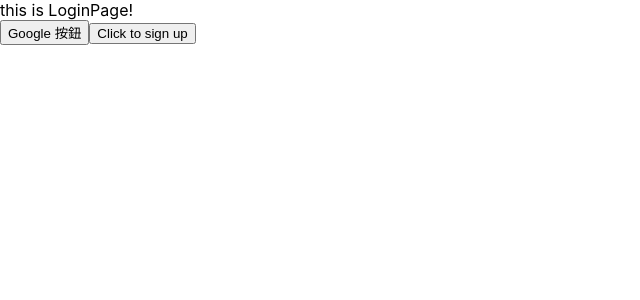
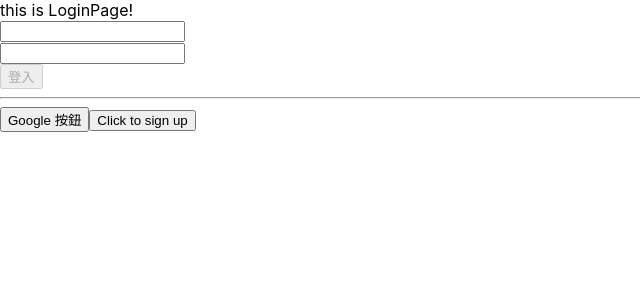
Before and after one commit to troysun95/refresh-refrige-project, a React (Create React App) app: page /login in a window 1280 px wide. Shown: the top 300 px of the page, without its empty margins (0-640 px from the left). Built offline with nearby package versions, Linux system fonts and the light colour scheme; no server answers.

Commit message:
feat(LoginPage) : add login with email and password ; add funcition to check if user's collection set up ; add login alert

```diff
--- a/src/contexts/AuthContext.js
+++ b/src/contexts/AuthContext.js
@@ -1,5 +1,3 @@
-
-//ver 2.0 , 改寫 驗證
 import { createContext, useContext, useState, useEffect } from "react";
 import {
     browserLocalPersistence,
@@ -13,6 +11,7 @@ const AuthContext = createContext();
 export const AuthProvider = ({ children }) => {
     const [isAuthenticated, setIsAuthenticated] = useState(false);
     const [isPersistSet, setIsPersistSet] = useState(false)
+    const [isUsercollectionExist, setIsUsercollectionExist] = useState(false)
     // 初始化持久性設定，先進行持久性設定
     useEffect(() => {
         const initializeAuth = async () => {
@@ -31,7 +30,7 @@ export const AuthProvider = ({ children }) => {
     useEffect(() => {
         const unsubscribe = onAuthStateChanged(auth, (user) => {
             if (user) {
-                console.log("使用者已登入:", user);
+                //console.log("使用者已登入:", user);
                 setIsAuthenticated(true);
                 if(!isPersistSet){
                     setPersistence(auth, browserLocalPersistence);
@@ -53,6 +52,8 @@ export const AuthProvider = ({ children }) => {
             value={{
                 isAuthenticated,
                 setIsAuthenticated,
+                isUsercollectionExist,
+                setIsUsercollectionExist,
             }}
         >
             {children}
--- a/src/pages/HomePage.jsx
+++ b/src/pages/HomePage.jsx
@@ -27,7 +27,7 @@ const HomePage = ()=>{
 
     useEffect(()=>{
         //嘗試拉 firebase 資料進來
-        fetchAllDatas()
+        //fetchAllDatas()
     },[])
     return(
         <>
--- a/src/pages/LoginPage.jsx
+++ b/src/pages/LoginPage.jsx
@@ -1,19 +1,199 @@
-import { signInWithPopup } from "firebase/auth";
+import { signInWithEmailAndPassword, signInWithPopup } from "firebase/auth";
 import { useNavigate } from "react-router-dom";
-import {auth, provide} from "../config/firebase"
+import {auth, provide} from "../config/firebase";
+import Swal from "sweetalert2";
+import {db} from "../config/firebase"
+import { setDoc , getDoc, doc} from "firebase/firestore";
+import { useAuth } from "../contexts/AuthContext";
+import {  useEffect, useState } from "react";
 
 const LoginPage =()=>{
     const navigate = useNavigate();
-    const handleLogin = async()=>{
-        const result = await signInWithPopup(auth, provide)
-        navigate('/home')
-        //console.log(' 登入跳轉 home', result.user.displayName)
+    const {setIsUsercollectionExist} = useAuth()
+    const [loginInput, setLoginInput] = useState({
+        email: "",
+        password: ""
+    })
+    const [validLabel, setValidLabel] = useState({
+        email:"",
+        password: ""
+    })
+    const [isValid, setIsValid]=useState({
+        email: false,
+        password: false
+    })
+    const [loginDisabled, setLoginDisabled] = useState(true)
+
+    const updateBtnDisabled = ()=>{
+        if(isValid.email && isValid.password){
+            setLoginDisabled(false)
+        }else{
+            setLoginDisabled(true)
+            console.log(loginInput.password)
+        }
     }
 
+    const updateIsItemValid = (isItemValid, itemName)=>{
+        if(isItemValid){
+            setIsValid((prev)=>({
+                ...prev,
+                [itemName]: true
+            }))
+        }else{
+            setIsValid((prev)=>({
+                ...prev,
+                [itemName]: false
+            }))
+        }
+    }
+
+
+    //監聽 input 與 檢查
+    const handleInputChange = (event)=>{
+        //宣報變數儲存會使用到的物件
+        const { name, value } =  event.target;
+        setLoginInput((prev)=>({
+            ...prev,
+            [name]:value,
+        }))
+        //檢驗是否有效
+        if(value.trim().length > 0 ){
+            //email 條件
+            if(name === "email") {
+                //條件
+                const emailRegex = /^[a-zA-Z0-9._%+-]+@[a-zA-Z0-9.-]+\.[a-zA-Z]{2,}$/;
+                const isValidEmail = emailRegex.test(value)
+                //更新有效提示標籤
+                setValidLabel((prev)=>({
+                    ...prev,
+                    [name] : isValidEmail ? "": "請輸入正確郵件格式"
+                }))
+                updateIsItemValid(isValidEmail, name)
+            }else{
+                const isValidPassword =  value.trim().length >= 6
+                setValidLabel((prev)=>({
+                    ...prev,
+                    [name] : isValidPassword ? "": "請輸入 6 個以上字元"
+                }))
+                updateIsItemValid(isValidPassword, name)
+            }
+        }else{
+            setValidLabel((prev)=>({
+                ...prev,
+                [name]: "此欄位不可為空白"
+            }))
+        }
+
+    }
+
+    const setupUserCollection = async( loginUser )=>{
+        try{
+            await setDoc(doc(db, "users", loginUser.uid),{
+                username: loginUser.displayName,
+                createdAt: new Date(),
+            })
+            return true
+        }catch(error){
+            console.error("failed to set up users collection", error)
+            return false
+        }
+    }
+
+    const checkCollectionExist = async(user) => {
+        const userUid = user.uid
+        //取得文件ref
+        const docRef = doc(db, "users", userUid)
+        //firestore 文件snap
+        const docSnap = await getDoc(docRef);
+        try{
+            if(docSnap.exists()){
+                console.log("user's collection exist!")
+                setIsUsercollectionExist(true)
+            }else{
+                console.log("user's collection no exist!")
+                setupUserCollection(user)
+                setIsUsercollectionExist(true)
+            }
+        }catch(error){
+            console.error("fialed to check collection exist",error)
+        }
+    }
+
+    const handleLoginWithEmailAndPassword = async()=>{
+        try{
+            const result = await signInWithEmailAndPassword(
+                auth,
+                loginInput.email,
+                loginInput.password
+            )
+            console.log('result from signInWithEmailAndPassword', result)
+            await checkCollectionExist(result.user)
+
+        }catch(error){
+            console.error("failed to login in with email and password",error)
+        }
+    }
+
+
+    const handleLoginWithGoogle = async()=>{
+        try{
+            const result = await signInWithPopup(auth, provide);
+            console.log("result:",result)
+            await checkCollectionExist(result.user);
+        }catch(error){
+            //針對報錯回傳顯示不同訊息
+            console.error('登入錯誤', error.message)
+            let errorMessage = '登入失敗，請稍後再試';
+            if(error.message=== "Firebase: Error(auth/cancelled-popup-request)"){
+                errorMessage = "請求過多受阻，請稍後再嘗試"
+            }else if (error.message === "auth/popup-blocked"){
+                errorMessage = "彈出視窗被阻擋，請先允許彈出視窗，並稍後再嘗試"
+            }else if (error.message === "auth/popup-closed-by-user"){
+                errorMessage = "彈出視窗被關閉，請稍後再嘗試"
+            }else{
+                errorMessage = `未知錯誤:${error.message}`
+            }
+            Swal.fire({
+                title:"使用者登入失敗",
+                text: errorMessage,
+                icon:"error"
+            })
+        }
+    }
+
+
+    useEffect(()=>{
+        updateBtnDisabled()
+    },[isValid])
     return (
         <>
             <div>this is LoginPage!</div>
-            <button onClick={handleLogin}>Google 按鈕</button>
+            <div>
+                <form action="">
+                    <input
+                        name="email"
+                        type="text"
+                        autoComplete="username"
+                        onChange={handleInputChange}
+                    />
+                    <div>{validLabel.email}</div>
+                    <input
+                        name="password"
+                        type="password"
+                        autoComplete="current-password"
+                        onChange={handleInputChange}
+                    />
+                    <div>{validLabel.password}</div>
+                </form>
+                <button
+                    onClick={handleLoginWithEmailAndPassword}
+                    disabled={loginDisabled}
+                >登入
+                </button>
+            </div>
+
+            <hr />
+            <button onClick={handleLoginWithGoogle}>Google 按鈕</button>
             <button onClick={()=>{navigate('/signup')}}>Click to sign up</button>
         </>
     )
--- a/src/pages/SignupPage.jsx
+++ b/src/pages/SignupPage.jsx
@@ -2,12 +2,14 @@ import { createUserWithEmailAndPassword, deleteUser, updateProfile } from "fireb
 import { useState } from "react";
 import {auth, db} from "../config/firebase"
 import { useNavigate } from "react-router-dom";
-import { collection, doc, getDoc, setDoc } from "firebase/firestore";
+import { doc, setDoc } from "firebase/firestore";
 import Swal from "sweetalert2";
+import { useAuth } from "../contexts/AuthContext";
 
 const SignupPage = () => {
     //儲存format 的 state
     const navigate = useNavigate();
+    const {setIsUsercollectionExist} = useAuth();
     const [formData, setFormData] = useState({
         email: '',
         password: '',
@@ -26,8 +28,18 @@ const SignupPage = () => {
     })
     const [signupDisabled , setSignupDisabled] = useState(true)
 
-    //input 相關檢測
-    const checkIsValid = (isItemValid, itemName)=>{
+    //input 有效檢驗
+
+    //更新按鈕可點擊
+    const updateBtnDisabled = ()=>{
+        if(isValid.email && isValid.password && isValid.username){
+            setSignupDisabled(false)
+        }else{
+            setSignupDisabled(true)
+        }
+    }
+
+    const updateIsItemValid = (isItemValid, itemName)=>{
         if(isItemValid){
             setIsValid((prev)=>({
                 ...prev,
@@ -40,19 +52,10 @@ const SignupPage = () => {
             }))
         }
     }
-    const disabledContent = ()=>{
-        if(isValid.email && isValid.password && isValid.username){
-            setSignupDisabled(false)
-        }else{
-            setSignupDisabled(true)
-        }
-    }
+
     //監聽 input
     const handleInputChange = (event) => {
-        //因為 name , value 檢查階段會用到， 設變數儲存，以便後面使用
-        //此處用 [}賦值
         const {name, value} = event.target;
-        //立即更新
         setFormData((prev)=>({
             ...prev,
             [name]:value
@@ -66,14 +69,14 @@ const SignupPage = () => {
                     ...prev,
                     [name]:isValidEmail ? '' : '請輸入正確郵件格式',
                 }))
-                checkIsValid(isValidEmail, name)
+                updateIsItemValid(isValidEmail, name)
             }else if(name === "password"){
                 const isValidPassword =  value.trim().length >= 6
                 setValidLabel((prev)=>({
                     ...prev,
                     [name]:isValidPassword ? '' : '請輸入 6 個以上字元',
                 }))
-                checkIsValid(isValidPassword, name)
+                updateIsItemValid(isValidPassword, name)
             }else{
                 const usernameRegex = /^[\S]{3,}$/;
                 const isValidUsername = usernameRegex.test(value);
@@ -81,11 +84,9 @@ const SignupPage = () => {
                     ...prev,
                     [name]: isValidUsername ? "" : "請輸入三個以上非特殊符號的字元",
                 }));
-                checkIsValid(isValidUsername, name)
+                updateIsItemValid(isValidUsername, name)
             }
-            //verify signup inputs
-            disabledContent()
-            //印出檢測值
+            updateBtnDisabled()
         }else{
             //不可為空白值
             setValidLabel((prev)=>({
@@ -98,7 +99,6 @@ const SignupPage = () => {
 
     const updateUsername = async(signupUser)=>{
         try{
-            //應該是不會回傳任何東西
             await updateProfile(signupUser, {
                 displayName: formData.username,
             });
@@ -162,6 +162,8 @@ const SignupPage = () => {
                     text: `使用者：${user.displayName} 完成登錄，並已建立資料庫`,
                     icon: "success",
                 });
+                //這邊沒有設置 UserCollection 檢測
+                setIsUsercollectionExist(true)
                 navigate('/home');
             }else{
                 throw new Error("部分步驟未完成");
```
Also changed, not shown: src/App.js (+8 -8 lines).
